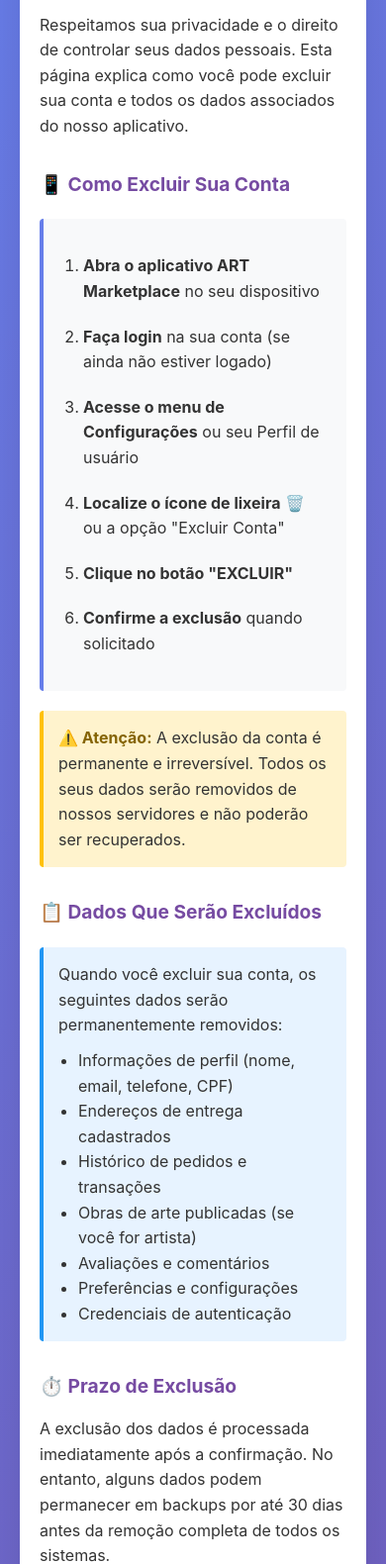
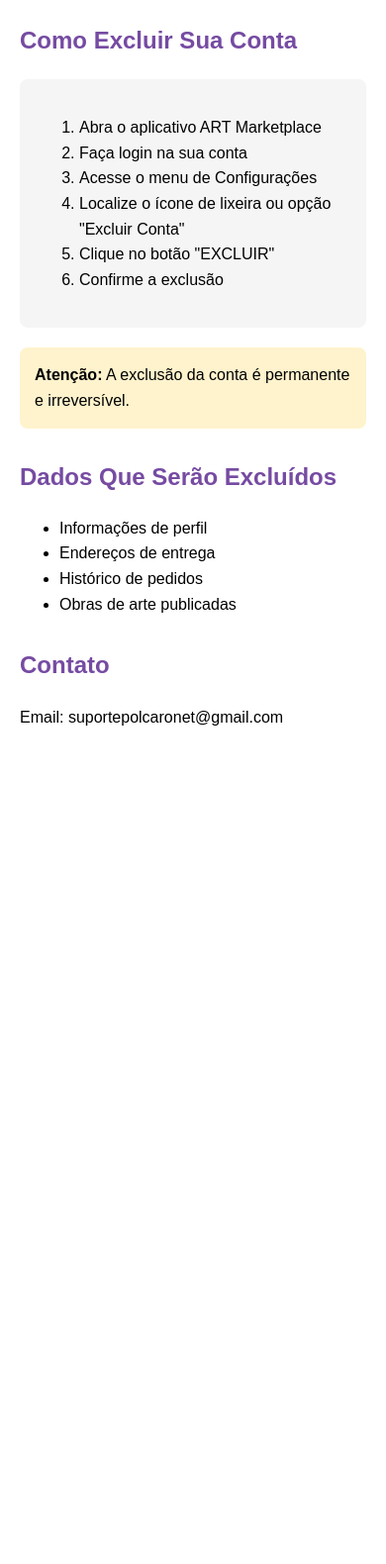
Before and after one commit to polcaronet/art-marketplace-policies, a plain HTML site: page account-deletion.html in a window 390 px wide. Shown: the part 202-1782 px from the top of the page at 99% size. After the commit the page ends 1025 px from the top, so only its background shows below. Drawn offline with Linux system fonts and the light colour scheme.

Commit message:
Update account-deletion.html

```diff
--- a/account-deletion.html
+++ b/account-deletion.html
@@ -1,223 +1,45 @@
 <!DOCTYPE html>
 <html lang="pt-BR">
-
 <head>
     <meta charset="UTF-8">
     <meta name="viewport" content="width=device-width, initial-scale=1.0">
     <title>Exclusão de Conta - ART Marketplace</title>
     <style>
-    * {
-      margin: 0;
-      padding: 0;
-      box-sizing: border-box;
-    }
-
-    body {
-      font-family: -apple-system, BlinkMacSystemFont, 'Segoe UI', Roboto, Oxygen, Ubuntu, Cantarell, sans-serif;
-      line-height: 1.6;
-      color: #333;
-      background: linear-gradient(135deg, #667eea 0%, #764ba2 100%);
-      min-height: 100vh;
-      padding: 20px;
-    }
-
-    .container {
-      max-width: 800px;
-      margin: 40px auto;
-      background: white;
-      border-radius: 12px;
-      box-shadow: 0 10px 40px rgba(0, 0, 0, 0.1);
-      padding: 40px;
-    }
-
-    h1 {
-      color: #667eea;
-      margin-bottom: 10px;
-      font-size: 2em;
-    }
-
-    h2 {
-      color: #764ba2;
-      margin-top: 30px;
-      margin-bottom: 15px;
-      font-size: 1.5em;
-    }
-
-    .subtitle {
-      color: #666;
-      margin-bottom: 30px;
-      font-size: 1.1em;
-    }
-
-    .steps {
-      background: #f8f9fa;
-      border-left: 4px solid #667eea;
-      padding: 20px;
-      margin: 20px 0;
-      border-radius: 4px;
-    }
-
-    .steps ol {
-      margin-left: 20px;
-    }
-
-    .steps li {
-      margin: 10px 0;
-      padding: 5px 0;
-    }
-
-    .warning {
-      background: #fff3cd;
-      border-left: 4px solid #ffc107;
-      padding: 15px;
-      margin: 20px 0;
-      border-radius: 4px;
-    }
-
-    .warning strong {
-      color: #856404;
-    }
-
-    .info-box {
-      background: #e7f3ff;
-      border-left: 4px solid #2196F3;
-      padding: 15px;
-      margin: 20px 0;
-      border-radius: 4px;
-    }
-
-    .contact {
-      background: #f1f3f5;
-      padding: 20px;
-      border-radius: 8px;
-      margin-top: 30px;
-    }
-
-    .contact a {
-      color: #667eea;
-      text-decoration: none;
-      font-weight: 500;
-    }
-
-    .contact a:hover {
-      text-decoration: underline;
-    }
-
-    .icon {
-      display: inline-block;
-      margin-right: 8px;
-    }
-
-    @media (max-width: 600px) {
-      .container {
-        padding: 20px;
-      }
-
-      h1 {
-        font-size: 1.5em;
-      }
-
-      h2 {
-        font-size: 1.2em;
-      }
-    }
+        body { font-family: Arial, sans-serif; max-width: 800px; margin: 50px auto; padding: 20px; line-height: 1.6; }
+        h1 { color: #667eea; }
+        h2 { color: #764ba2; margin-top: 30px; }
+        .steps { background: #f5f5f5; padding: 20px; border-radius: 8px; margin: 20px 0; }
+        .warning { background: #fff3cd; padding: 15px; border-radius: 8px; margin: 20px 0; }
     </style>
 </head>
+<body>
+    <h1>Exclusão de Conta - ART Marketplace</h1>
 
-<body>
-  <div class="container">
-    <h1>🗑️ Exclusão de Conta</h1>
-    <p class="subtitle">ART Marketplace - Política de Exclusão de Dados</p>
-
-    <p>Respeitamos sua privacidade e o direito de controlar seus dados pessoais. Esta página explica como você pode
-      excluir sua conta e todos os dados associados do nosso aplicativo.</p>
-
-    <h2>📱 Como Excluir Sua Conta</h2>
-
+    <h2>Como Excluir Sua Conta</h2>
     <div class="steps">
         <ol>
-        <li><strong>Abra o aplicativo ART Marketplace</strong> no seu dispositivo</li>
-        <li><strong>Faça login</strong> na sua conta (se ainda não estiver logado)</li>
-        <li><strong>Acesse o menu de Configurações</strong> ou seu Perfil de usuário</li>
-        <li><strong>Localize o ícone de lixeira</strong> 🗑️ ou a opção "Excluir Conta"</li>
-        <li><strong>Clique no botão "EXCLUIR"</strong></li>
-        <li><strong>Confirme a exclusão</strong> quando solicitado</li>
+            <li>Abra o aplicativo ART Marketplace</li>
+            <li>Faça login na sua conta</li>
+            <li>Acesse o menu de Configurações</li>
+            <li>Localize o ícone de lixeira ou opção "Excluir Conta"</li>
+            <li>Clique no botão "EXCLUIR"</li>
+            <li>Confirme a exclusão</li>
         </ol>
     </div>
 
     <div class="warning">
-      <strong>⚠️ Atenção:</strong> A exclusão da conta é permanente e irreversível. Todos os seus dados serão removidos
-      de nossos servidores e não poderão ser recuperados.
+        <strong>Atenção:</strong> A exclusão da conta é permanente e irreversível.
     </div>
 
-    <h2>📋 Dados Que Serão Excluídos</h2>
-
-    <div class="info-box">
-      <p>Quando você excluir sua conta, os seguintes dados serão permanentemente removidos:</p>
-      <ul style="margin-left: 20px; margin-top: 10px;">
-        <li>Informações de perfil (nome, email, telefone, CPF)</li>
-        <li>Endereços de entrega cadastrados</li>
-        <li>Histórico de pedidos e transações</li>
-        <li>Obras de arte publicadas (se você for artista)</li>
-        <li>Avaliações e comentários</li>
-        <li>Preferências e configurações</li>
-        <li>Credenciais de autenticação</li>
-      </ul>
-    </div>
-
-    <h2>⏱️ Prazo de Exclusão</h2>
-
-    <p>A exclusão dos dados é processada imediatamente após a confirmação. No entanto, alguns dados podem permanecer em
-      backups por até 30 dias antes da remoção completa de todos os sistemas.</p>
-
-    <h2>📝 Dados Retidos por Obrigação Legal</h2>
-
-    <div class="info-box">
-      <p>Conforme exigido pela legislação brasileira, alguns dados relacionados a transações financeiras podem ser
-        retidos por um período mínimo para fins fiscais e contábeis, incluindo:</p>
-      <ul style="margin-left: 20px; margin-top: 10px;">
-        <li>Registros de transações financeiras (conforme Lei 12.965/2014)</li>
-        <li>Notas fiscais e comprovantes de pagamento</li>
-        <li>Dados necessários para cumprimento de obrigações legais</li>
-      </ul>
-    </div>
-
-    <h2>🔄 Alternativa: Desativar Conta Temporariamente</h2>
-
-    <p>Se você não tem certeza sobre excluir permanentemente sua conta, considere desativá-la temporariamente. Entre em
-      contato conosco para mais informações sobre esta opção.</p>
-
-    <h2>💬 Precisa de Ajuda?</h2>
-
-    <div class="contact">
-      <p><strong>Se você tiver dificuldades para excluir sua conta ou tiver dúvidas sobre o processo:</strong></p>
-      <p style="margin-top: 10px;">
-        <span class="icon">📧</span> Email: <a href="mailto:suporte@artmarketplace.com">suporte@artmarketplace.com</a>
-      </p>
-      <p style="margin-top: 10px;">
-        <span class="icon">⏰</span> Tempo de resposta: até 48 horas úteis
-      </p>
-    </div>
-
-    <h2>🔒 Seus Direitos (LGPD)</h2>
-
-    <p>De acordo com a Lei Geral de Proteção de Dados (LGPD - Lei 13.709/2018), você tem direito a:</p>
-
-    <ul style="margin-left: 20px; margin-top: 10px;">
-      <li>Confirmação da existência de tratamento de dados</li>
-      <li>Acesso aos seus dados pessoais</li>
-      <li>Correção de dados incompletos, inexatos ou desatualizados</li>
-      <li>Anonimização, bloqueio ou eliminação de dados</li>
-      <li>Portabilidade dos dados</li>
-      <li>Informação sobre compartilhamento de dados</li>
-      <li>Revogação do consentimento</li>
+    <h2>Dados Que Serão Excluídos</h2>
+    <ul>
+        <li>Informações de perfil</li>
+        <li>Endereços de entrega</li>
+        <li>Histórico de pedidos</li>
+        <li>Obras de arte publicadas</li>
     </ul>
 
-    <div style="margin-top: 40px; padding-top: 20px; border-top: 1px solid #e0e0e0; text-align: center; color: #666;">
-      <p><strong>ART Marketplace</strong></p>
-      <p style="margin-top: 5px;">Última atualização: Novembro de 2025</p>
-    </div>
-  </div>
+    <h2>Contato</h2>
+    <p>Email: suportepolcaronet@gmail.com</p>
 </body>
-
 </html>
```
Lines whose indentation alone changed are shown as unchanged.
